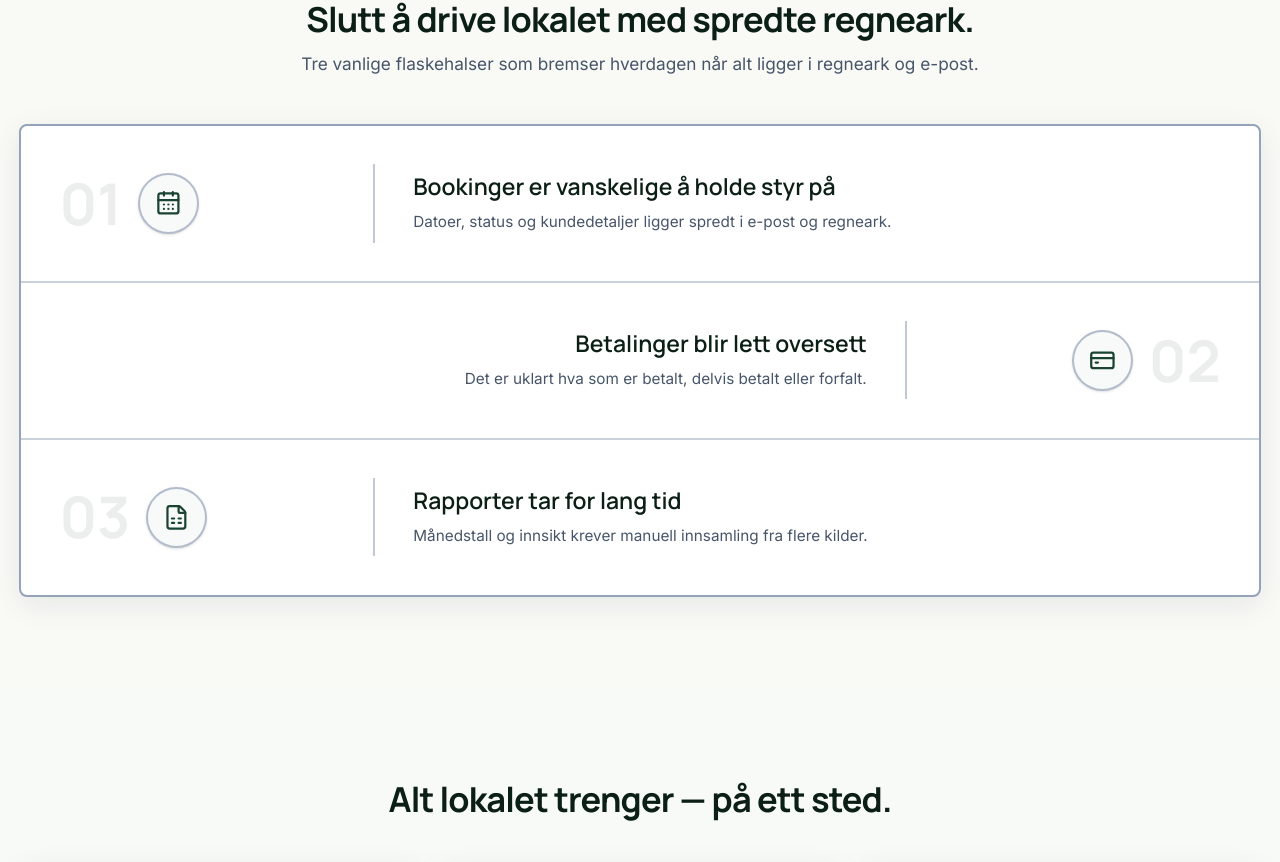
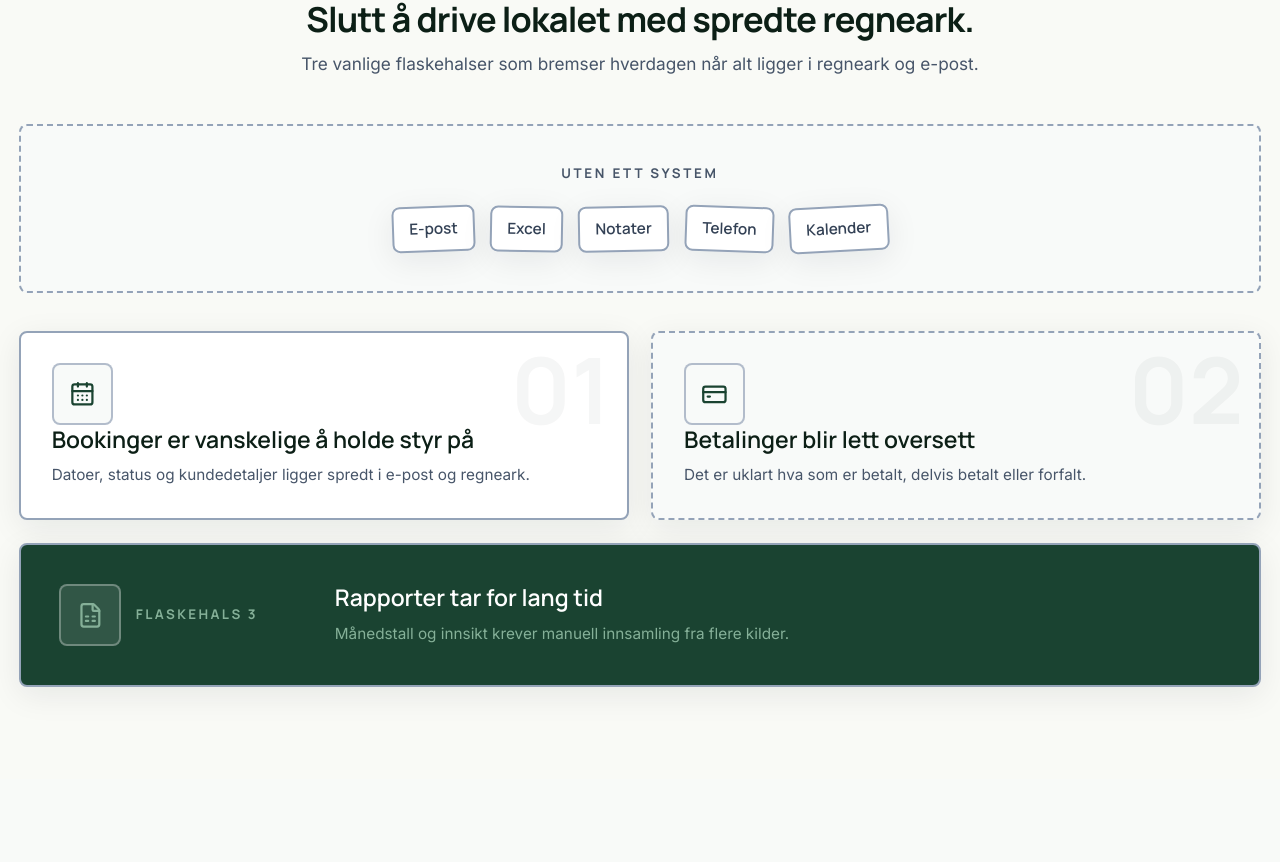
Before and after one commit to xalatechnologies/ronningen-crm, a Next.js app: page / in a window 1280 px wide. Shown: the part 879-1741 px from the top of the page. Built offline with nearby package versions, Linux system fonts and the light colour scheme; no server answers.

Commit message:
feat: redesign landing problem section with bento layout
Replace the stacked list with a scattered-sources strip and asymmetric problem cards, including a full-width green banner for the third pain point.

```diff
--- a/src/components/landing/problem-section.tsx
+++ b/src/components/landing/problem-section.tsx
@@ -1,6 +1,14 @@
 import { LandingSectionShell } from "@/components/landing/landing-section-shell";
 import { PROBLEMS, SECTION_TITLES } from "@/components/landing/landing-content";
 import { cn } from "@/lib/utils";
+
+const SCATTERED_SOURCES = [
+  { label: "E-post", rotate: "-rotate-2" },
+  { label: "Excel", rotate: "rotate-1" },
+  { label: "Notater", rotate: "-rotate-1" },
+  { label: "Telefon", rotate: "rotate-2" },
+  { label: "Kalender", rotate: "-rotate-3" },
+] as const;
 
 export function ProblemSection() {
   return (
@@ -9,54 +17,99 @@ export function ProblemSection() {
       title={SECTION_TITLES.problem}
       description="Tre vanlige flaskehalser som bremser hverdagen når alt ligger i regneark og e-post."
     >
-      <div className="overflow-hidden rounded-[length:var(--app-radius)] border-2 border-rn-border-strong bg-card shadow-rn-card">
-        <ul className="divide-y-2 divide-rn-border-strong/50">
+      <div className="flex flex-col gap-8 md:gap-10">
+        <div
+          className="relative overflow-hidden rounded-[length:var(--app-radius)] border-2 border-dashed border-rn-border-strong bg-rn-surface-wash px-6 py-8 md:px-10 md:py-10"
+          aria-hidden
+        >
+          <p className="text-center font-heading text-xs font-bold tracking-[0.2em] text-rn-text-slate uppercase md:text-sm">
+            Uten ett system
+          </p>
+          <div className="mt-6 flex flex-wrap items-center justify-center gap-3 md:gap-4">
+            {SCATTERED_SOURCES.map(({ label, rotate }) => (
+              <span
+                key={label}
+                className={cn(
+                  "inline-flex rounded-[length:var(--app-radius)] border-2 border-rn-border-strong bg-card px-4 py-2.5 font-heading text-sm font-semibold text-rn-text-body shadow-rn-card md:text-base",
+                  rotate,
+                )}
+              >
+                {label}
+              </span>
+            ))}
+          </div>
+        </div>
+
+        <ul className="grid gap-4 sm:gap-5 lg:grid-cols-2 lg:gap-6">
           {PROBLEMS.map(({ icon: Icon, title, text }, index) => {
-            const isReversed = index % 2 === 1;
+            const isBanner = index === 2;
 
             return (
               <li
                 key={title}
+                className={cn(isBanner && "lg:col-span-2")}
+              >
+                <article
                   className={cn(
-                  "flex flex-col gap-5 p-6 sm:p-8 lg:flex-row lg:items-center lg:gap-10 lg:p-10",
-                  isReversed && "lg:flex-row-reverse",
+                    "relative h-full overflow-hidden rounded-[length:var(--app-radius)] border-2 border-rn-border-strong shadow-rn-card",
+                    isBanner
+                      ? "flex flex-col gap-5 bg-success p-6 text-white sm:flex-row sm:items-center sm:gap-8 md:p-8 lg:p-10"
+                      : "bg-card p-6 md:p-8",
+                    index === 1 && "border-dashed bg-rn-surface-wash",
+                  )}
+                >
+                  {!isBanner ? (
+                    <span
+                      className="pointer-events-none absolute top-3 right-4 font-heading text-7xl font-bold leading-none text-rn-text-heading/[0.04] md:text-8xl"
+                      aria-hidden
+                    >
+                      {String(index + 1).padStart(2, "0")}
+                    </span>
+                  ) : null}
+
+                  <div
+                    className={cn(
+                      "flex shrink-0 items-center gap-4",
+                      isBanner && "sm:w-64",
                     )}
                   >
                     <div
                       className={cn(
-                    "flex shrink-0 items-center gap-4 lg:w-72",
-                    isReversed && "lg:flex-row-reverse",
+                        "flex size-14 items-center justify-center rounded-[length:var(--app-radius)] border-2 md:size-16",
+                        isBanner
+                          ? "border-white/30 bg-white/10 text-primary-light"
+                          : "border-rn-border-strong/70 bg-rn-surface-wash text-success",
                       )}
-                >
-                  <span
-                    className="font-heading text-5xl font-bold leading-none text-rn-text-heading/8 lg:text-6xl"
-                    aria-hidden
-                  >
-                    {String(index + 1).padStart(2, "0")}
-                  </span>
-                  <div
-                    className="flex size-16 shrink-0 items-center justify-center rounded-full border-2 border-rn-border-strong/70 bg-rn-surface-wash text-success shadow-sm"
                       aria-hidden
                     >
                       <Icon className="size-7" />
                     </div>
+                    {isBanner ? (
+                      <span className="font-heading text-sm font-bold tracking-[0.18em] text-primary-light uppercase">
+                        Flaskehals {index + 1}
+                      </span>
+                    ) : null}
                   </div>
 
-                <div
+                  <div className={cn("relative flex flex-col gap-2", isBanner && "flex-1")}>
+                    <h3
                       className={cn(
-                    "flex flex-1 flex-col gap-2 border-rn-border-strong/60 lg:border-t-0 lg:py-2",
-                    isReversed
-                      ? "lg:border-r-2 lg:pr-10 lg:text-right"
-                      : "lg:border-l-2 lg:pl-10 lg:text-left",
+                        "font-heading text-xl font-semibold md:text-2xl",
+                        isBanner ? "text-white" : "text-rn-text-heading",
                       )}
                     >
-                  <h3 className="font-heading text-xl font-semibold text-rn-text-heading md:text-2xl">
                       {title}
                     </h3>
-                  <p className="text-sm leading-relaxed text-rn-text-slate md:text-base">
+                    <p
+                      className={cn(
+                        "text-sm leading-relaxed md:text-base",
+                        isBanner ? "text-primary-light" : "text-rn-text-slate",
+                      )}
+                    >
                       {text}
                     </p>
                   </div>
+                </article>
               </li>
             );
           })}
```
Lines whose indentation alone changed are shown as unchanged.
